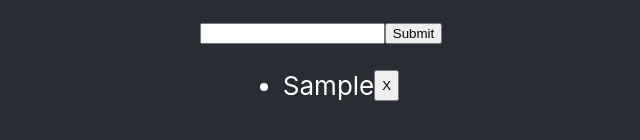
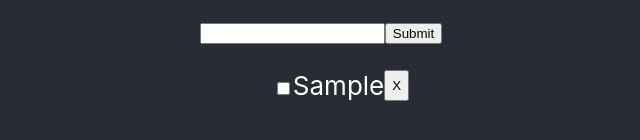
Before and after one commit to domino-daoxuan/Todo-app, a React (Create React App) app: page / in a window 1280 px wide. Both pictures are taken after typing "Sample" into the empty fields and a click on the button "Submit". Shown: the part 378-518 px from the top of the page, without its empty margins (319-959 px from the left). Built offline with nearby package versions, Linux system fonts and the light colour scheme.

Commit message:
add check box

```diff
--- a/src/App.css
+++ b/src/App.css
@@ -4,6 +4,7 @@
 
 li{
   text-align: initial;
+  list-style-type: none;
 }
 
 .App-logo {
--- a/src/components/TodoList.js
+++ b/src/components/TodoList.js
@@ -6,14 +6,13 @@ const TodoList = ({ todos, removeTodo, toggleComplete }) => {
           <div key={todo.id} style={{ display: "flex" }}>
             <li
               style={{
-                  // toan tu 3 ngoi
-                textDecoration: todo.completed ? "line-through" : null
+                textDecoration: todo.completed ? "line-through" : null // toan tu 3 ngoi
               }}
-              onClick={() => toggleComplete(todo.id)}
             >
+            <input type="checkbox"  onClick={() => toggleComplete(todo.id)}/>
               {todo.task}
             </li>
-            <button onClick={() => removeTodo(todo.id)}>X</button>
+            <button type="button" onClick={() => removeTodo(todo.id)}>X</button>
           </div>
         ))}
       </ul>
```
